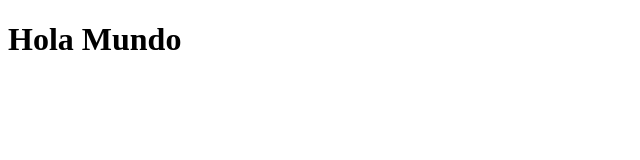
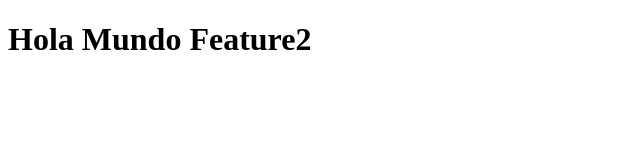
Before and after one commit to juane0203/html5, a plain HTML site: page index.html in a window 1280 px wide. Shown: the whole page, without its empty margins (0-640 px from the left). Drawn offline with Linux system fonts and the light colour scheme.

Commit message:
Modificación index hola mundo

```diff
--- a/index.html
+++ b/index.html
@@ -7,6 +7,6 @@
     <title>Document</title>
 </head>
 <body>
-    <h1>Hola Mundo</h1>
+    <h1>Hola Mundo Feature2</h1>
 </body>
 </html>
```
